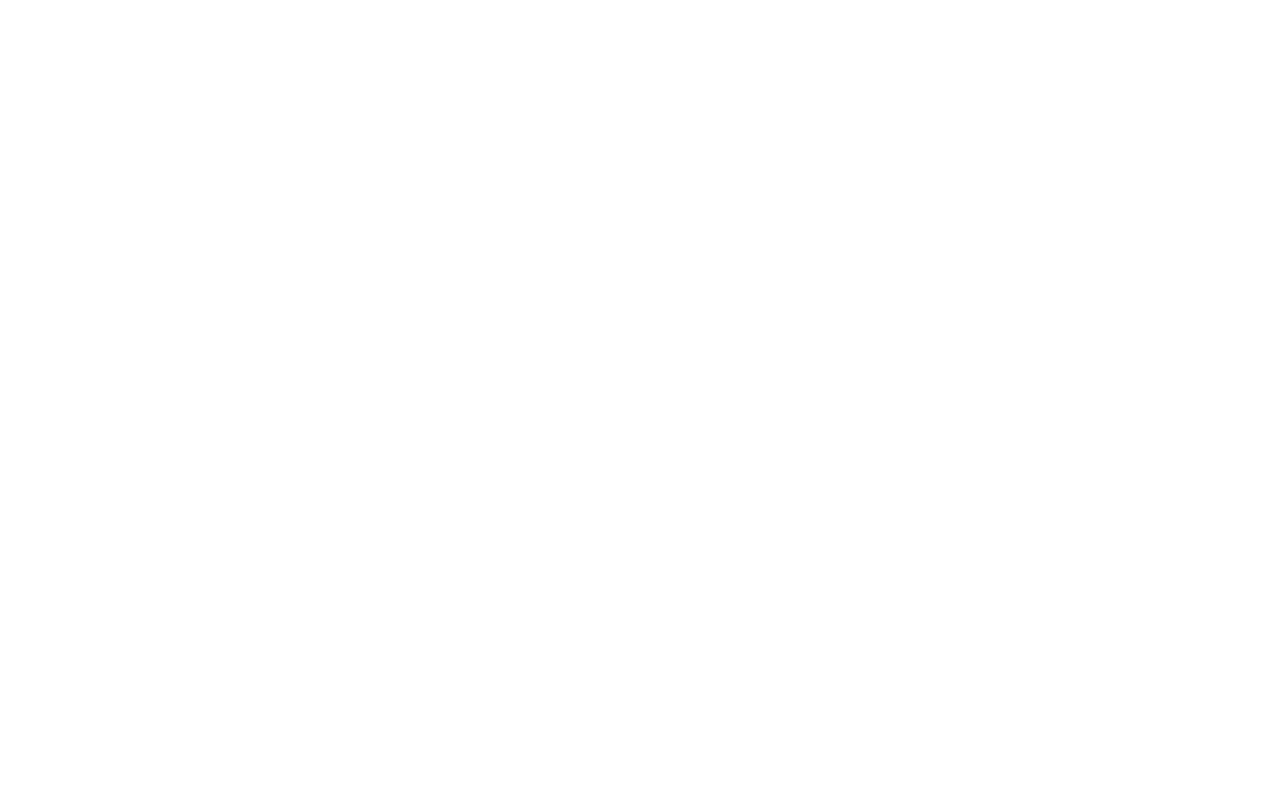
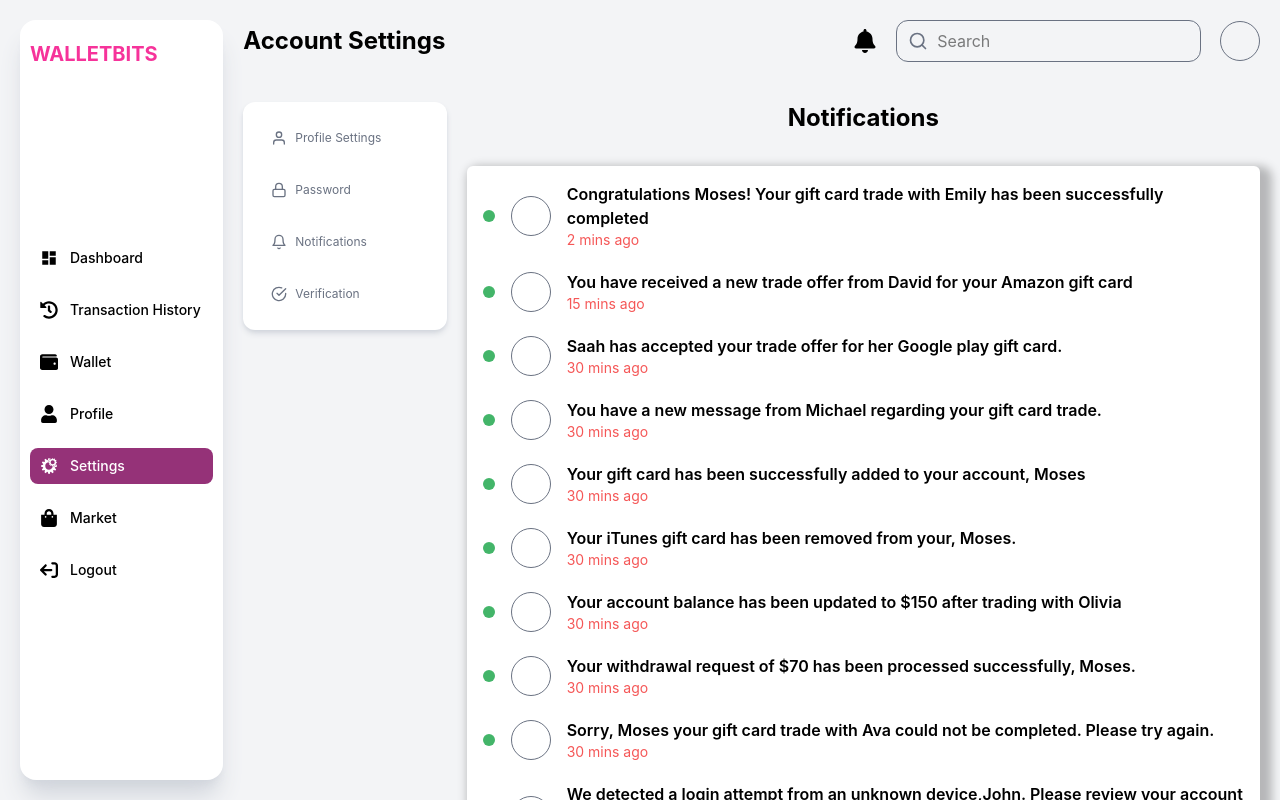
Before and after one commit to onisodumeya/walletbits-app, a React (Vite) app: page /settings/notification in a window 1280 px wide. Before the commit this address had no page. Shown: the top 800 px of the page. Built offline with nearby package versions, Linux system fonts and the light colour scheme.

Commit message:
worked on the notification page

```diff
--- a/src/App.jsx
+++ b/src/App.jsx
@@ -10,6 +10,7 @@
 import { BrowserRouter as Router, Routes, Route } from 'react-router-dom';
 import { ForgotPassword, OTP } from './pages/ForgotPassword.jsx';
 import Transaction from './pages/user-dashboard/Transaction.jsx';
+import Notification from './pages/user-dashboard/profile/Notification.jsx';
 
 function App() {
   return (
@@ -26,6 +27,7 @@
         <Route path="/overview" element={<Overview />} />
         <Route path="/transaction-history" element={<Transaction />} />
         <Route path="/settings/verification" element={<Verification />} />
+        <Route path="/settings/notification" element={<Notification />} />
       </Routes>
     </Router>
   );
--- /dev/null
+++ b/src/pages/user-dashboard/profile/Notification.jsx
@@ -0,0 +1,108 @@
+import Headbar from "../../../components/Headbar"
+import SubMenu from "../../../components/SettingsSubMenu"
+import SideBar from "../../../components/Sidebar"
+
+
+const Notification = () => {
+
+    const receivedNotifications =[
+        {
+            seen: true,
+            title:"Congratulations Moses! Your gift card trade with Emily has been successfully completed",
+            time: "2 mins ago",
+        },
+        {
+            seen: true,
+            title:"You have received a new trade offer from David for your Amazon gift card",
+            time: "15 mins ago",
+        },
+        {
+            seen: true,
+            title:"Saah has accepted your trade offer for her Google play gift card.",
+            time: "30 mins ago",
+        },
+        {
+            seen: true,
+            title:"You have a new message from Michael regarding your gift card trade.",
+            time: "30 mins ago",
+        },
+        {
+            seen: true,
+            title:"Your gift card has been successfully added to your account, Moses",
+            time: "30 mins ago",
+        },
+        {
+            seen: true,
+            title:"Your iTunes gift card has been removed from your, Moses.",
+            time: "30 mins ago",
+        },
+        {
+            seen: true,
+            title:"Your account balance has been updated to $150  after trading with Olivia",
+            time: "30 mins ago",
+        },
+        {
+            seen: true,
+            title:"Your withdrawal request of $70 has been processed successfully, Moses.",
+            time: "30 mins ago",
+        },
+        {
+            seen: true,
+            title:"Sorry, Moses your gift card trade with Ava could not be completed. Please try again.",
+            time: "30 mins ago",
+        },
+        {
+            seen: true,
+            title:"We detected a login attempt from an unknown device,John. Please review your account activity",
+            time: "30 mins ago",
+        },
+        {
+            seen: true,
+            title:"Congratulation,Moses! You earned a $50 bonus for refering your friend,Jackson.",
+            time: "30 mins ago",
+        },
+        {
+            seen: true,
+            title:"Hi,Moses! Get 10% bonus om your next gift card trade with us. Use code MOSES10",
+            time: "30 mins ago",
+        },
+    ]
+
+    return(
+        <div className="flex bg-gray-100 gap-5 px-5 relative">
+            <div className='h-screen w-1/5 py-5 sticky top-0'>
+                <SideBar />
+            </div>
+            <div className="flex flex-col gap-10 w-full py-5">
+                <Headbar header="Account Settings" />
+                <div className="flex gap-5">
+
+
+                    <SubMenu />
+                    <div className="w-full flex flex-col gap-8 items-center">
+                        <h2 className="text-2xl font-bold">Notifications</h2>
+                        <section className="bg-[#ffffff] overflow-y-auto flex w-full gap-5 flex-col p-4 rounded-md [box-shadow:6px_6px_10px_6px_#00000040]">
+                            {
+                                receivedNotifications.map((e)=>(
+                                <div className="w-full flex items-center gap-4">
+                                <div className="flex gap-4 items-center">
+                                <div className={`w-3 h-3 rounded-full bg-[#43B569]`}></div>
+                                <div className="w-10 aspect-square rounded-full border border-gray-500"></div>
+                                </div>
+
+                                <div className="">
+                                    <h4 className="font-semibold">{e.title}</h4>
+                                    <p className="text-sm text-[#F55757]">{e.time}</p>
+                                </div>
+                            </div>
+                                ))
+                            }
+                        </section>
+                    </div>
+                </div>
+            </div>
+        </div>
+    )
+}
+
+export default Notification
```
